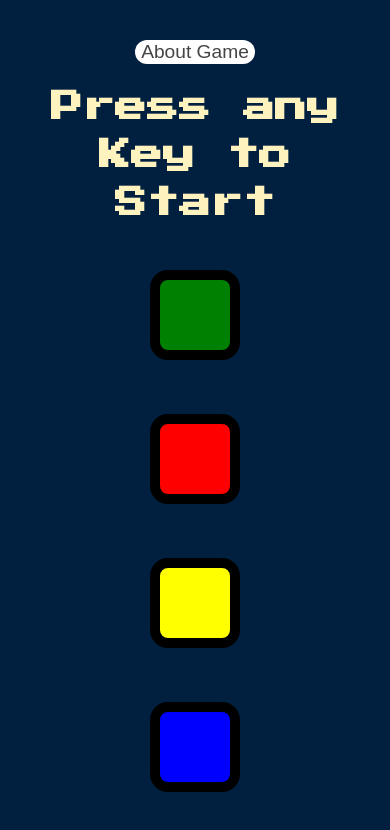
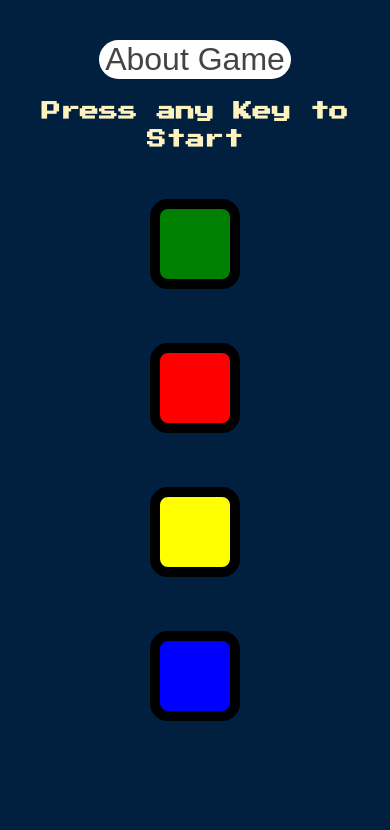
Before and after one commit to zeeshanmehmood59640/Simon-Game, a plain HTML site: page index.html in a window 390 px wide. Drawn offline with nearby package versions, Linux system fonts and the light colour scheme.

Commit message:
Update styles.css

```diff
--- a/styles.css
+++ b/styles.css
@@ -102,7 +102,7 @@ body {
 }
 @media (max-width: 500px) {
   #level-title {
-    font-size: 2rem;
+    font-size: 1.2rem;
     margin: 5%;
     line-height: 1.5;
   }
@@ -111,4 +111,9 @@ body {
     height: 70px;
     width: 70px;
   }
+  .show-modal {
+  font-size: 2rem;
+
 }
+
+}
```
